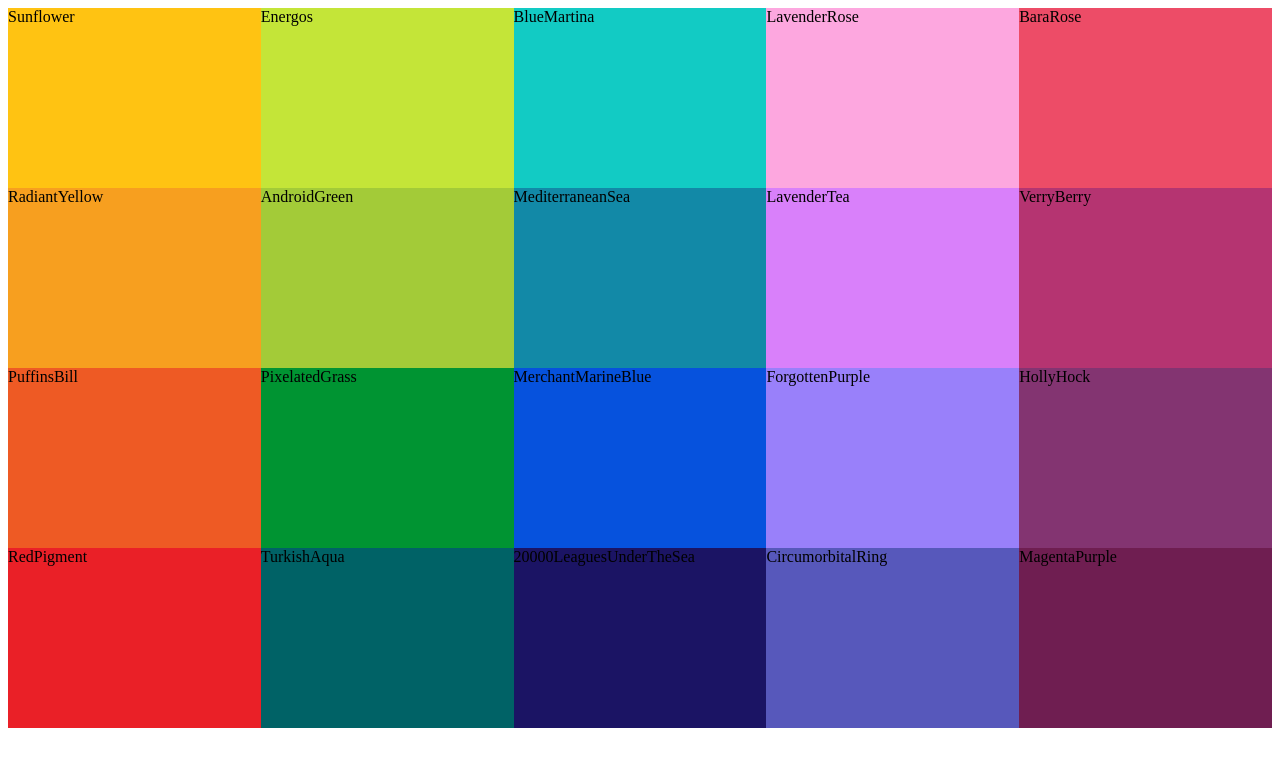
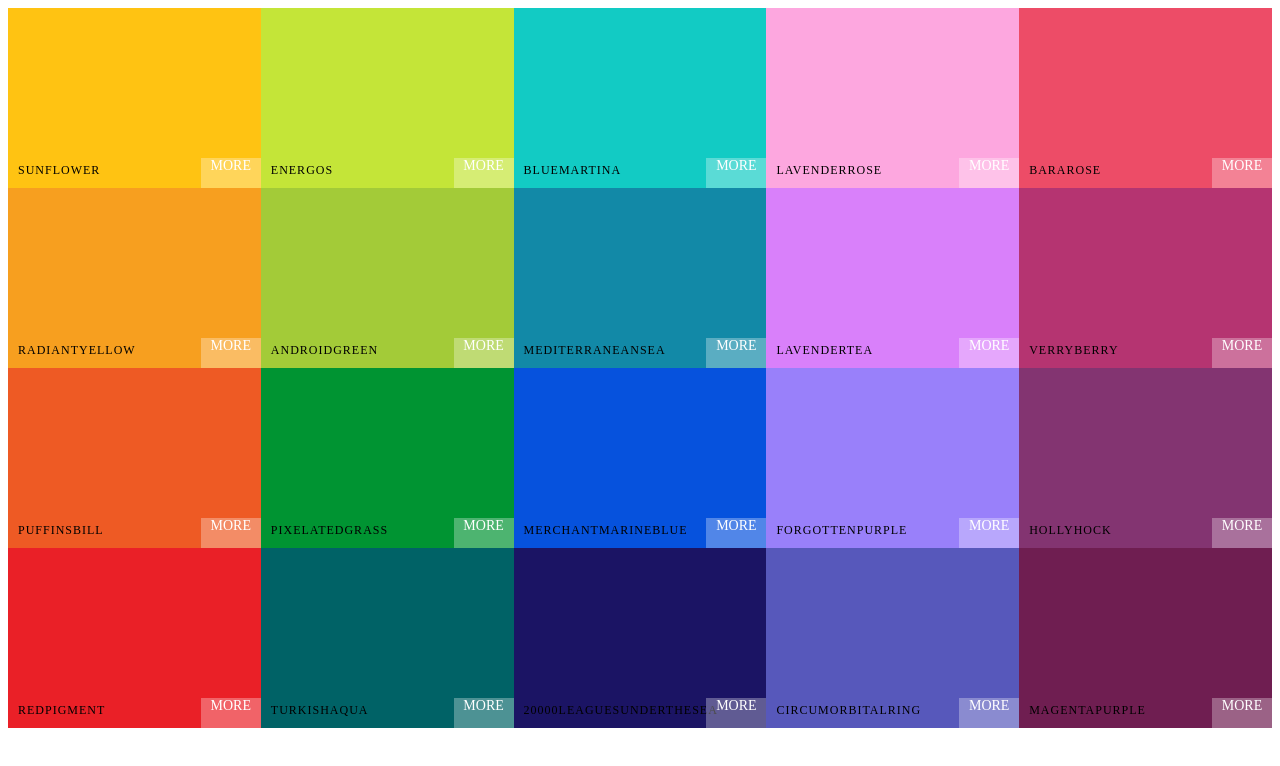
Before and after one commit to waiz3ple/color-app, a React (Create React App) app: page / in a window 1280 px wide. Shown: the top 766 px of the page. Built offline with nearby package versions, Linux system fonts and the light colour scheme.

Commit message:
Add Copy-to-clipboard

```diff
--- a/package.json
+++ b/package.json
@@ -7,6 +7,7 @@
     "@testing-library/react": "^13.3.0",
     "@testing-library/user-event": "^13.5.0",
     "react": "^18.2.0",
+    "react-copy-to-clipboard": "^5.1.0",
     "react-dom": "^18.2.0",
     "react-scripts": "5.0.1",
     "sass": "^1.54.3",
--- a/src/ColorBox.js
+++ b/src/ColorBox.js
@@ -1,12 +1,21 @@
 import React,{Component} from 'react';
+import { CopyToClipboard } from 'react-copy-to-clipboard';
 import './ColorBox.scss'
 export default class ColorBox extends Component{
     render(){
+        const {name, background} = this.props;
     return(
-
-        <div className="ColorBox" style={{background: this.props.background}}>
-         <span>{this.props.name}</span>
-        </div>
+        <CopyToClipboard text={background}>
+          <div className="ColorBox" style={{background}}>
+            <div className="copy-container">
+             <div className="box-content">
+              <span>{name}</span>
+             </div>
+             <button className="copy-button">Copy</button>
+            </div>
+            <span className="see-more">More</span>
+          </div>
+        </CopyToClipboard>
         )
     }
 }
--- a/src/ColorBox.scss
+++ b/src/ColorBox.scss
@@ -5,4 +5,57 @@
     display: inline-block;
     position: relative;
     cursor: pointer;
+    margin-bottom: -4px;
+
+    &:hover .copy-button{
+        opacity: 1;
+        transition: 0.5;
+    }
 }
+
+.copy-button{
+    width: 100px;
+    height: 30px;
+    position:absolute;
+    display: inline-block;
+    inset: 50% 0 0 50%;
+    margin:-15px 0 0 -50px;
+    text-align: center;
+    outline: none;
+    background: rgba(255, 255, 255, .30);
+    font-size: 1rem;
+    line-height: 30px;
+    color: #FFF;
+    text-transform: uppercase;
+    border: none;
+    opacity: 0;
+
+}
+
+
+.box-content{
+    position: absolute;
+    padding: 10px;
+    width: 100%;
+    left: 0;
+    bottom: 0;
+    letter-spacing: 1px;
+    text-transform: uppercase;
+    font-size: 12px;
+    color: #000;
+}
+
+
+.see-more{
+    background: rgba(255, 255, 255, .3);
+    position: absolute;
+    border:none;
+    right: 0;
+    bottom: 0;
+    color: #fff;
+    width: 60px;
+    height: 30px;
+    text-align: center;
+    text-transform:uppercase;
+    font-size: 14px;
+}
```
Also changed, not shown: 1 other file (tests, documents, lock files or other folders).
